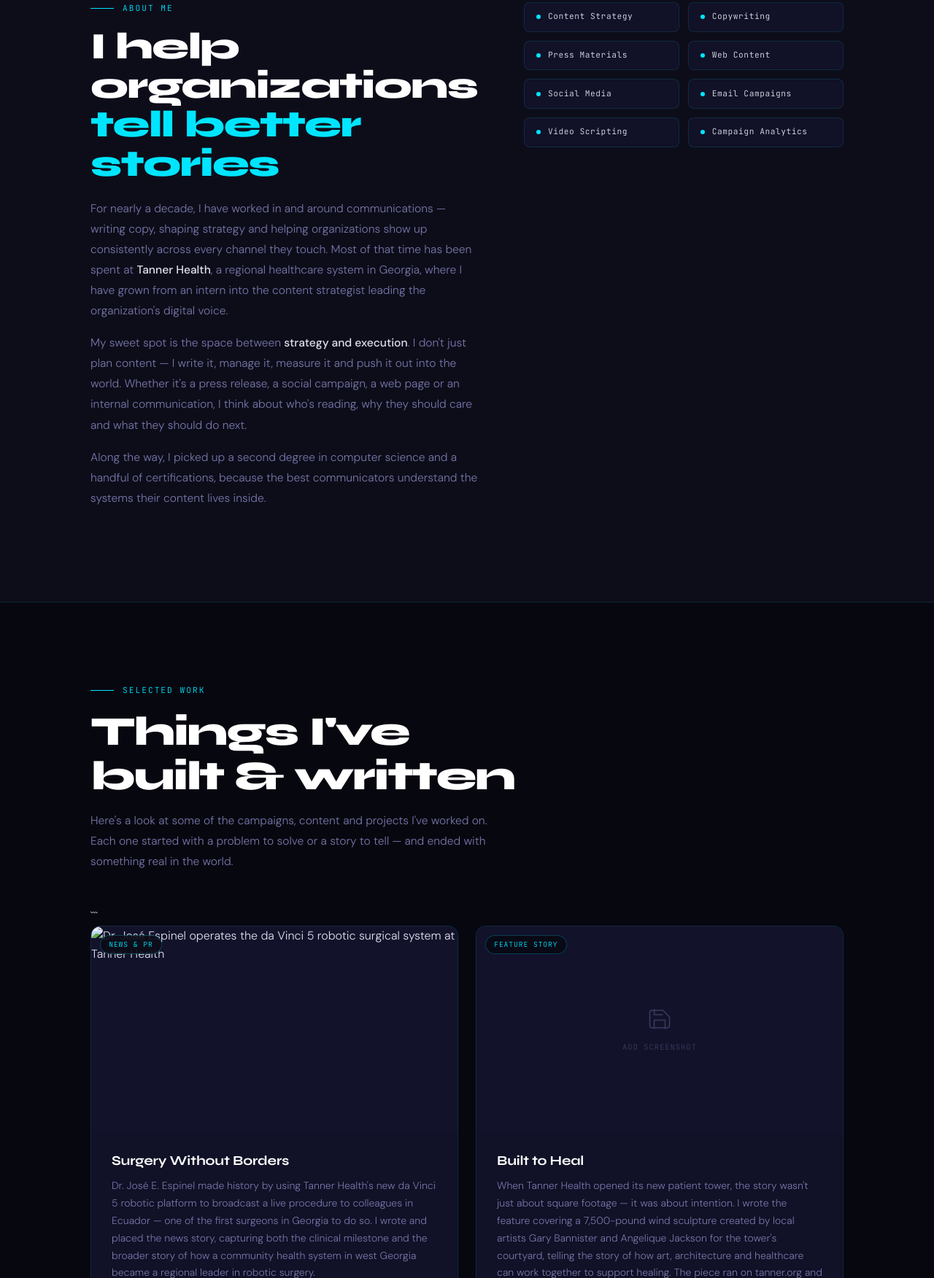
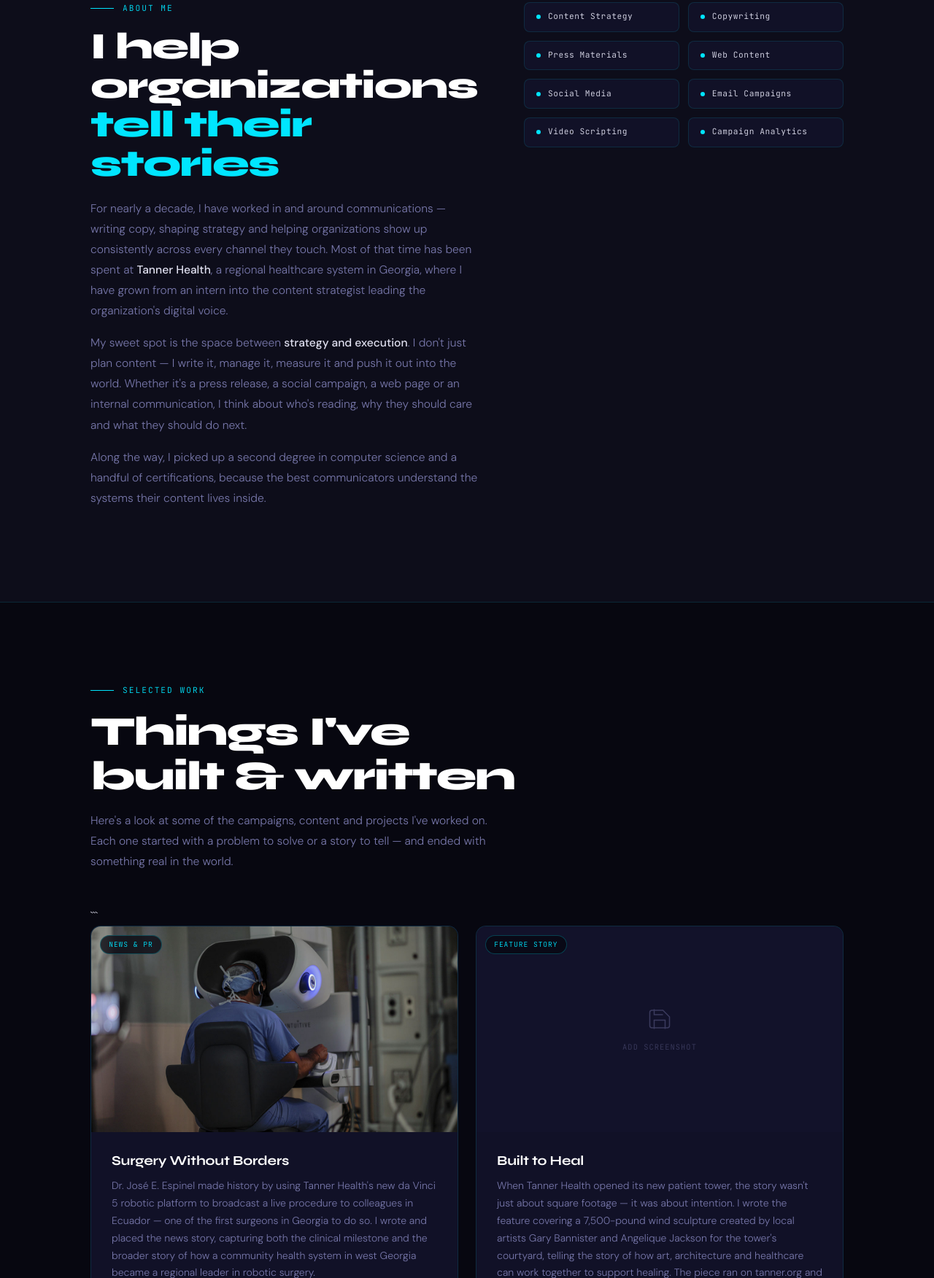
Before and after one commit to tray3-byte/tray3-byte.github.io, a plain HTML site: page index.html in a window 1280 px wide. Shown: the part 1184-2936 px from the top of the page at 73% size. Drawn offline with Linux system fonts and the light colour scheme.

Commit message:
Update the html

```diff
--- a/index.html
+++ b/index.html
@@ -870,7 +870,7 @@ footer {
       <div class="about-grid">
         <div class="reveal">
           <div class="section-label">About Me</div>
-          <h2 class="about-title">I help organizations <em>tell better stories</em></h2>
+          <h2 class="about-title">I help organizations <em>tell their stories</em></h2>
           <p class="about-text">For nearly a decade, I have worked in and around communications — writing copy, shaping strategy and helping organizations show up consistently across every channel they touch. Most of that time has been spent at <strong>Tanner Health</strong>, a regional healthcare system in Georgia, where I have grown from an intern into the content strategist leading the organization's digital voice.</p>
           <p class="about-text">My sweet spot is the space between <strong>strategy and execution</strong>. I don't just plan content — I write it, manage it, measure it and push it out into the world. Whether it's a press release, a social campaign, a web page or an internal communication, I think about who's reading, why they should care and what they should do next.</p>
           <p class="about-text">Along the way, I picked up a second degree in computer science and a handful of certifications, because the best communicators understand the systems their content lives inside.</p>
@@ -909,7 +909,7 @@ footer {
     <!-- CARD 1 -->
     <div class="card" data-category="web">
       <div class="card-img">
-        <img src="surgery-without-borders.jpg" alt="Dr. José Espinel operates the da Vinci 5 robotic surgical system at Tanner Health">
+        <img src="/photos/Dr.Espinel on DaVinci5 Telepresence Console.jpeg" alt="Dr. José Espinel operates the da Vinci 5 robotic surgical system at Tanner Health">
         <div class="card-overlay"></div>
         <span class="card-type-badge">News &amp; PR</span>
       </div>
```
